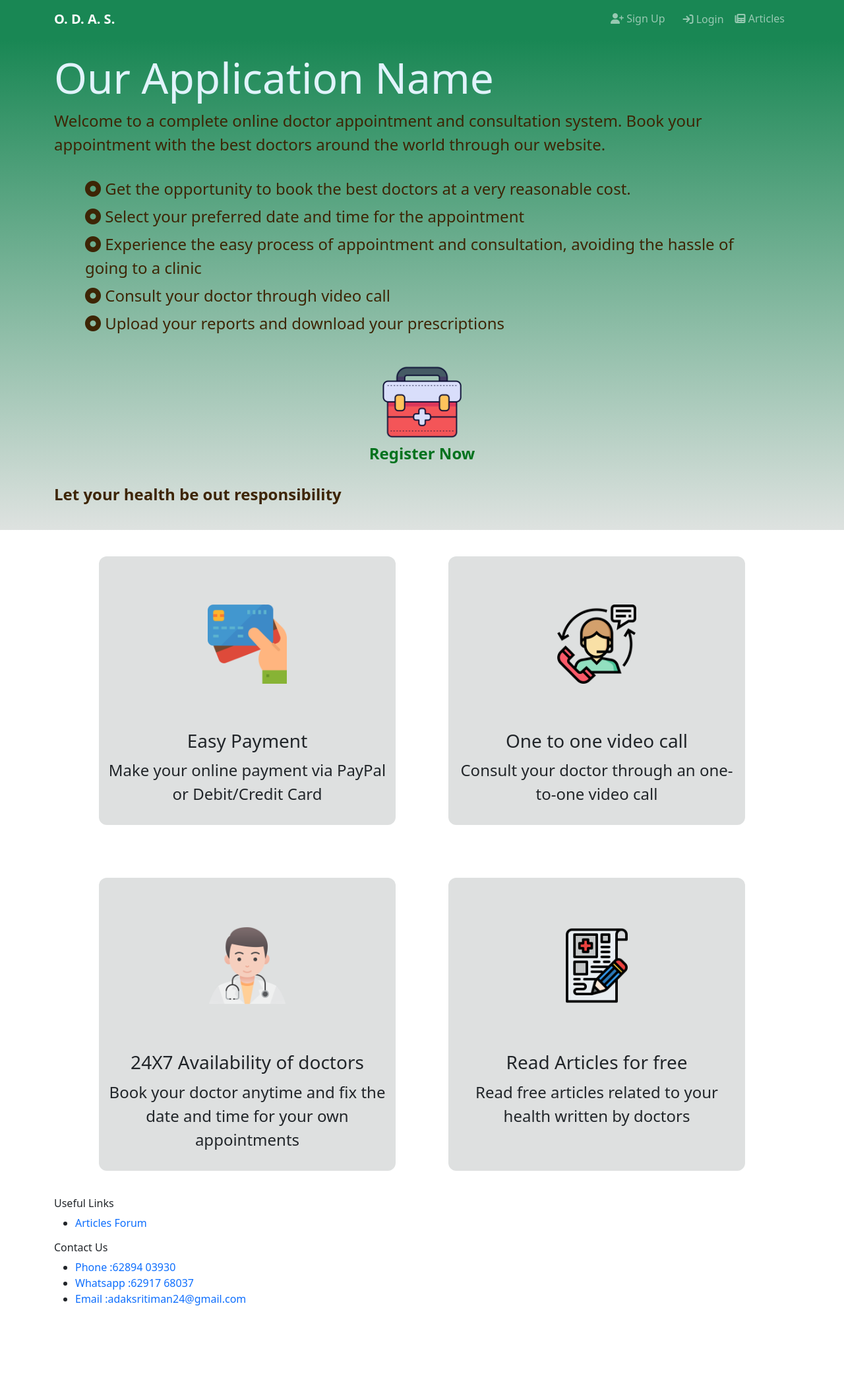
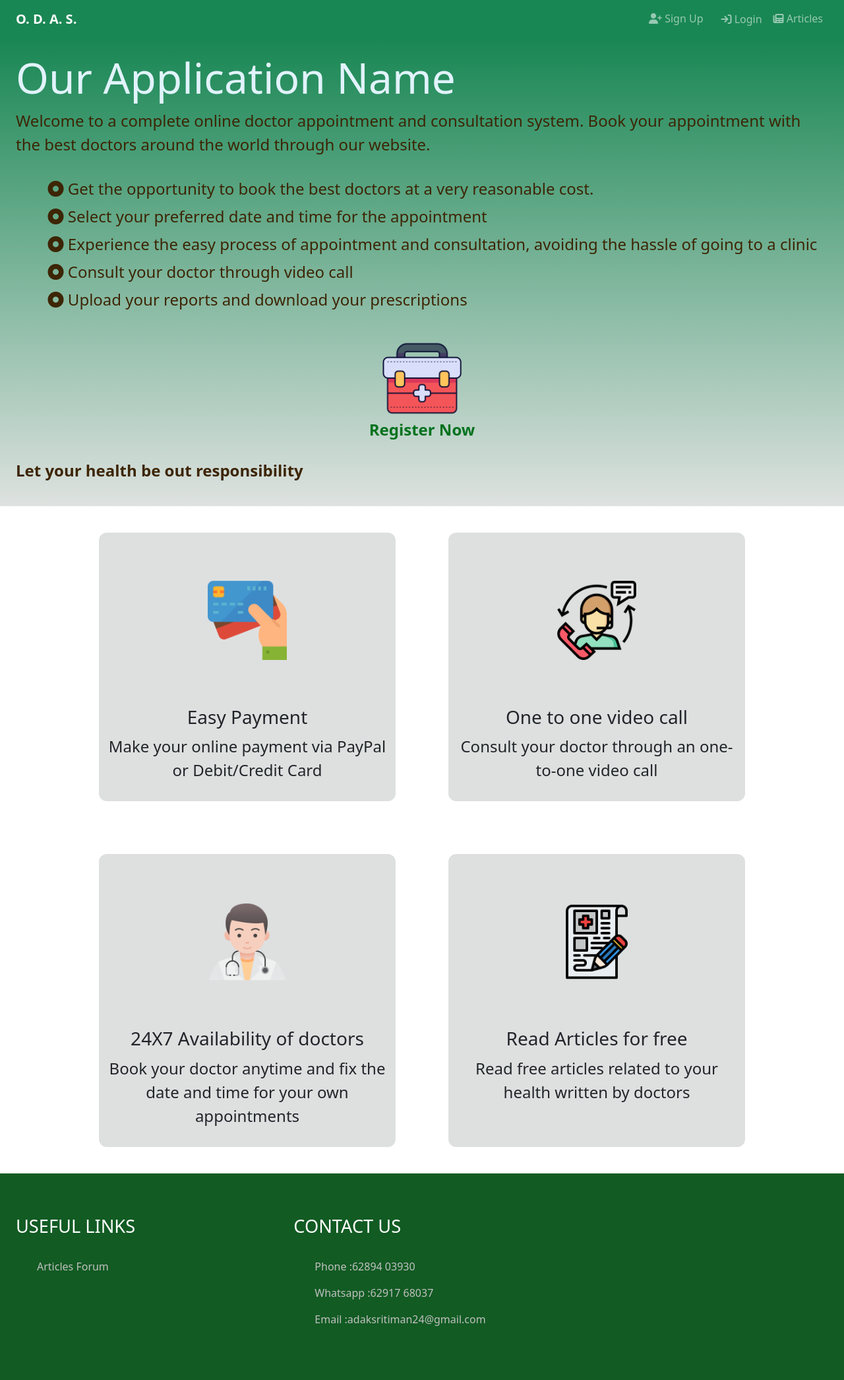
Before and after one commit to adaksritiman24/Online-Doctor-Appointment-System, a Django app: page / in a window 1280 px wide. Shown: the whole page at 66% size. Before the commit the page ends 1978 px from the top, so only its background shows below. Run offline with Django 3.2, Linux system fonts and the light colour scheme; some libraries are stand-ins or nearby versions.

Commit message:
Footers added to patient and doc pages

```diff
--- a/odas/static/patient/css/index.css
+++ b/odas/static/patient/css/index.css
@@ -2,12 +2,24 @@
     margin: 0;
     padding: 0;
 }
+
+ul{
+    list-style: none;
+}
+
 p{
     font-size: 3vh;
 }
 a{
     text-decoration: none;
 }
+
+ul a{
+    text-decoration: none;
+    color: inherit;
+    height: fit-content;
+}
+
 .banner{
     background:linear-gradient(rgb(25,135,84), rgb(222, 226, 224));
     padding:20px 0px;
@@ -128,3 +140,60 @@ a{
 .gyan{
     font-weight: bold;
 }
+
+.footer{
+    background-color: #125b23;
+}
+
+.section{
+    padding-block: 4rem;
+}
+
+.footer-container{
+    gap: 2rem;
+}
+
+.container{
+    max-width: 160rem;
+    margin: 0 auto;
+    padding: 0 1.5rem;
+}
+
+.d-grid{
+    display: grid;
+}
+
+.title{
+    color: #fff;
+}
+
+.footer-title{
+    font-size: 1.7rem;
+    text-transform: uppercase;
+    margin-bottom: 2rem;
+}
+
+.list{
+    display: flex;
+    align-items: center;
+    gap: 1rem;
+}
+
+.footer-list{
+    flex-direction: column;
+    align-items: flex-start;
+}
+
+.list-link{
+    color: silver;
+}
+
+.list-link:hover{
+    color: blanchedalmond;
+}
+
+@media screen and (min-width: 1024px){
+    .footer-container{
+        grid-template-columns: repeat(3,1fr);
+    }
+}
--- a/odas/templates/doctor/base.html
+++ b/odas/templates/doctor/base.html
@@ -67,7 +67,7 @@
                   </li>
                   {% endif %}
                   <li class="list-item">
-                      <a href="#" class="list-link">Articles Forum</a>
+                      <a href="{% url 'articleshome' %}" class="list-link">Articles Forum</a>
                   </li>
                   {% if request.user.is_authenticated %}
                   <li class="list-item">
--- a/odas/templates/patient/base.html
+++ b/odas/templates/patient/base.html
@@ -81,7 +81,7 @@
                   </li>
                   {% endif %}
                   <li class="list-item">
-                      <a href="#" class="list-link">Articles Forum</a>
+                      <a href="{% url 'articleshome' %}" class="list-link">Articles Forum</a>
                   </li>
                   {% if request.user.is_authenticated %}
                   <li class="list-item">
```
Also changed, not shown: odas/static/doctor/css/index.css (+66 -0 lines), odas/db.sqlite3.
